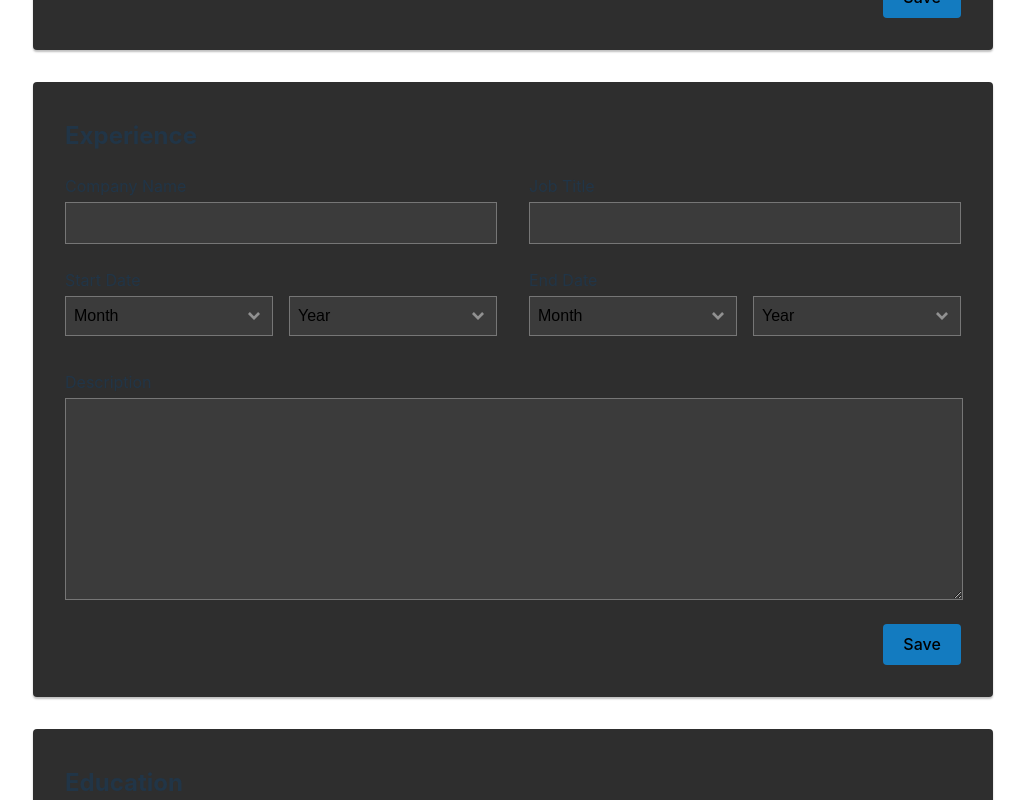
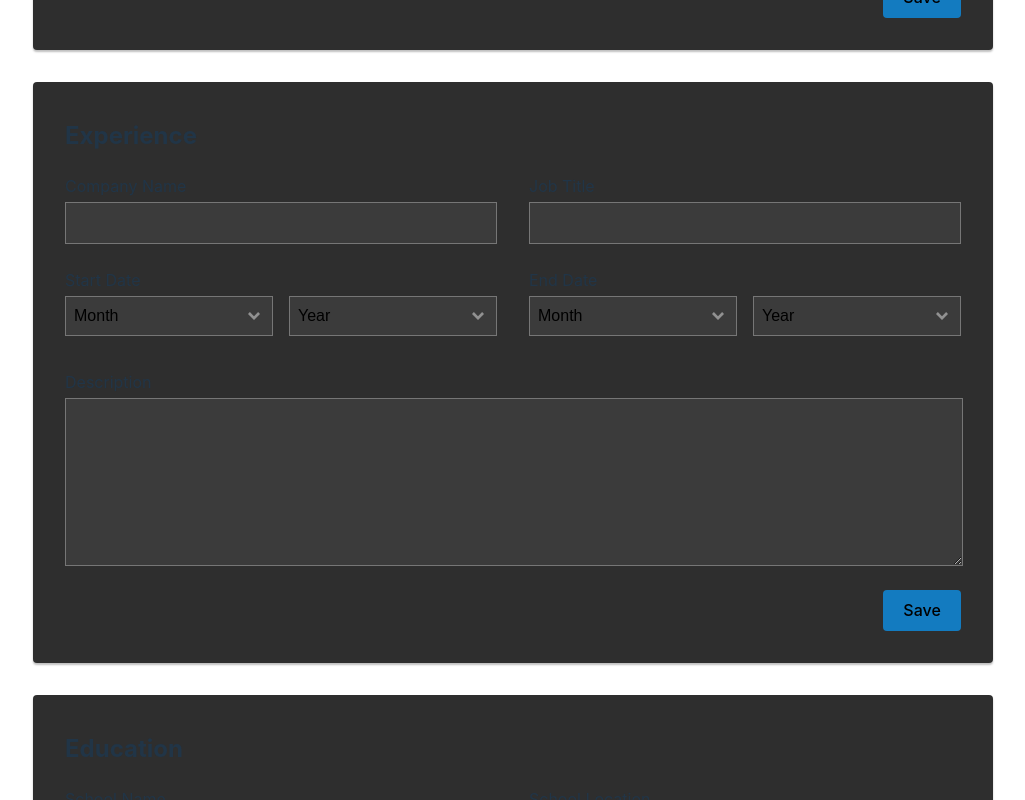
Before and after one commit to jphamtv/odin-cv-application, a React (Vite) app: page / in a window 1280 px wide. Shown: the part 431-1231 px from the top of the page, without its empty margins (127-1152 px from the left). Built offline with nearby package versions, Linux system fonts and the light colour scheme.

Commit message:
Update style

```diff
--- a/src/components/CV/CV.css
+++ b/src/components/CV/CV.css
@@ -11,7 +11,7 @@ pre {
   font-family: inherit;
   font-size: 14px;
   text-wrap: wrap;
-  margin-top: 0.5rem;
+  margin-top: 0;
 }
 
 .cv-builder {
@@ -80,7 +80,6 @@ h3 {
   margin: 1rem 0 0.5rem;
   font-size: 1rem;
   font-weight: 400;
-  text-decoration: underline;
 }
 
 .dot {
--- a/src/components/Education/Education.jsx
+++ b/src/components/Education/Education.jsx
@@ -109,11 +109,11 @@ export default function Education({ education, setEducation }) {
       ) : (
         <div>
           <p>{education.schoolName}</p>
-          <p>{education.location}</p>
+          {/* <p>{education.location}</p>
           <p>{education.degree}</p>
           <p>{education.major}</p>
           <p>{education.startDate}</p>
-          <p>{education.endDate}</p>
+          <p>{education.endDate}</p> */}
           <div className='button-container'>
             <Button label='Edit' onClick={handleEdit} />
           </div>
--- a/src/components/Experience/Experience.jsx
+++ b/src/components/Experience/Experience.jsx
@@ -102,10 +102,10 @@ export default function Experience({ experience, setExperience }) {
       ) : (
         <div>
           <p>{experience.company}</p>
-          <p>{experience.jobTitle}</p>
+          {/* <p>{experience.jobTitle}</p>
           <p>{experience.startDate}</p>
           <p>{experience.endDate}</p>
-          <pre>{experience.description}</pre>
+          <pre>{experience.description}</pre> */}
           <div className='button-container'>
             <Button label='Edit' onClick={handleEdit} />
           </div>
--- a/src/components/FormComponents/Input.css
+++ b/src/components/FormComponents/Input.css
@@ -21,6 +21,7 @@ textarea {
 }
 
 textarea {
-  min-height: 200px;
+  min-height: 150px;
   width: 880px;
+  padding: 8px;
 }
```
